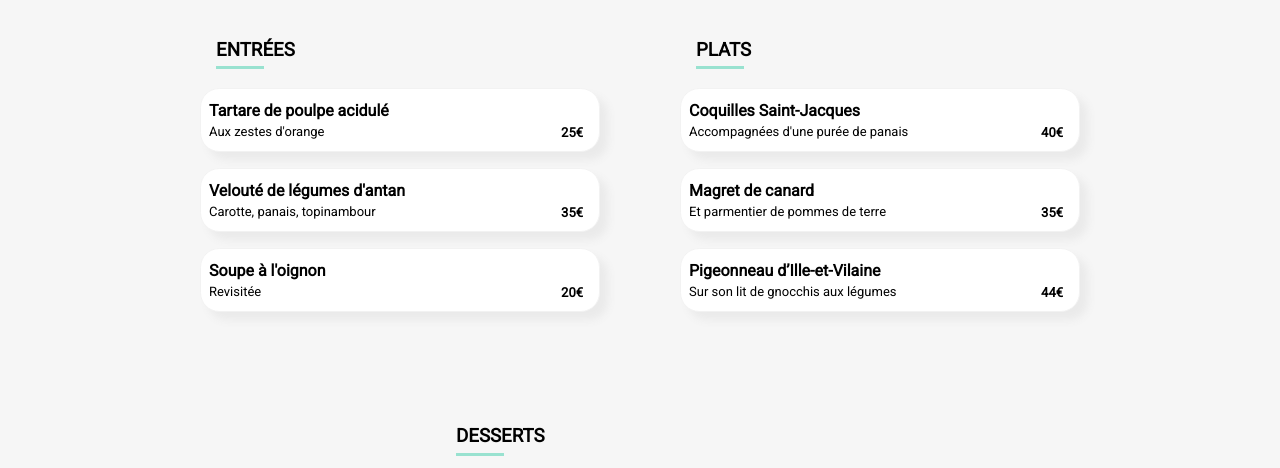
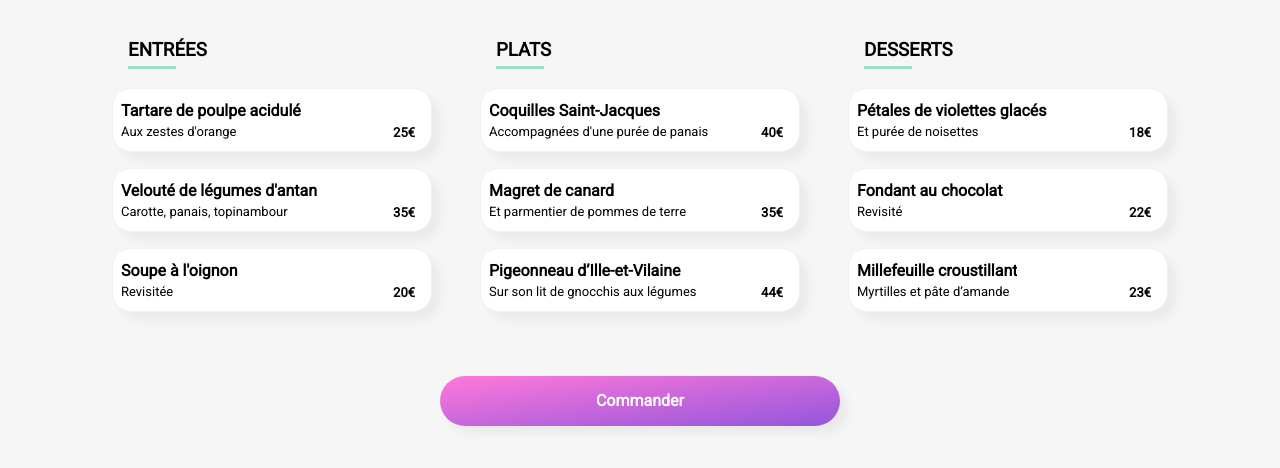
Before and after one commit to SerranoThomas/P3_052022, a website: page A_la_francaise.html in a window 1280 px wide. Shown: the part 332-800 px from the top of the page. Drawn offline with nearby package versions, Linux system fonts and the light colour scheme; files that its build step writes are made by us from their sources; a web font is replaced by a local one.

Commit message:
changement gap page menu

```diff
--- a/Sass/Pages/__menus.scss
+++ b/Sass/Pages/__menus.scss
@@ -33,7 +33,7 @@
     @media (min-width:769px) {
         @include flex-row (center,flex-start);
         flex-wrap: wrap;
-        gap: 5rem;
+        gap: 3rem;
     }
 }
 .container{
@@ -49,7 +49,7 @@
     }
     @media (min-width: 769px){
         align-items:flex-start;
-        width: 25rem;
+        width: 20rem;
     }
 
     }
```
